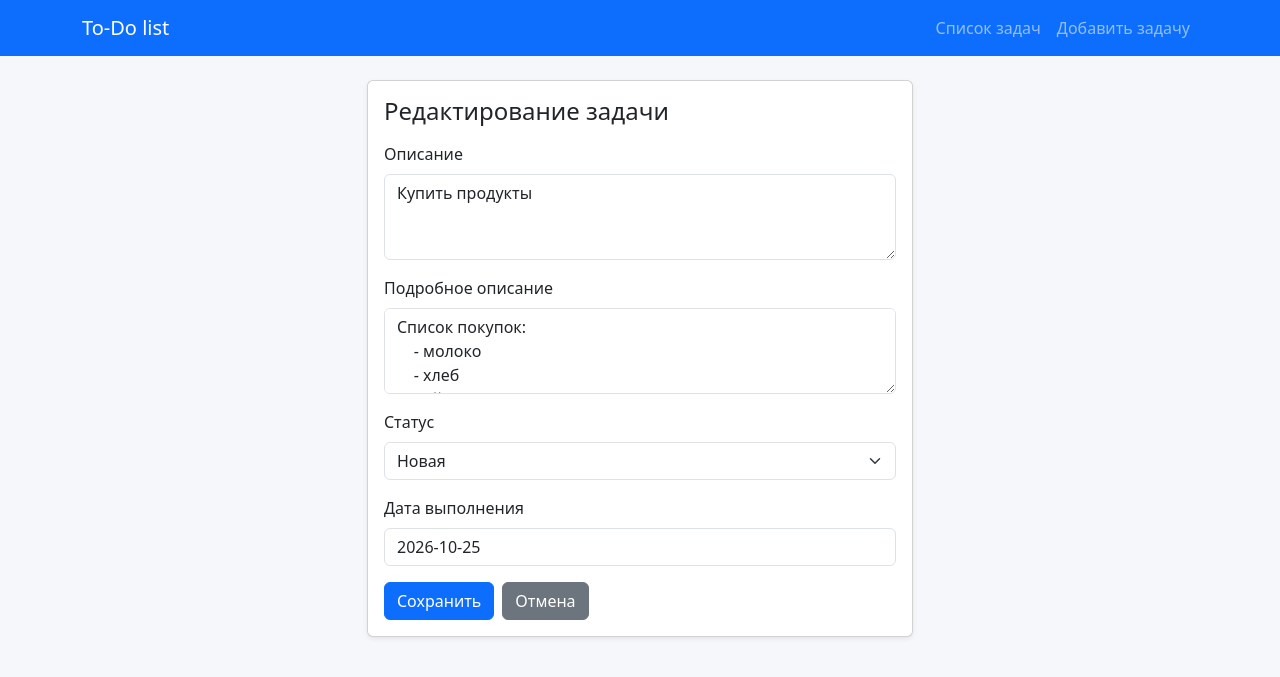
After one commit to akramkhal/ToDo_list, a Django app: page /task/1/update/ in a window 1280 px wide. The commit adds this page. Shown: the top 677 px of the page. Run offline with Django 5.2, Linux system fonts and the light colour scheme; data comes from the database, SQL or seed files in the repository.

Commit message:
Добавлено редактирование задачи через TaskForm

```diff
--- a/source/webapp/forms.py
+++ b/source/webapp/forms.py
@@ -5,8 +5,8 @@ from webapp.models import STATUS_CHOICES
 
 
 class TaskForm(forms.Form):
-    description = forms.CharField(max_length=3000, required=True, widget=widgets.Textarea(attrs={'class': 'form-control'}), label="Описание")
-    detailed_description = forms.CharField(max_length=3000, required=False, widget=widgets.Textarea(attrs={'class': 'form-control'}), label="Подробное описание")
+    description = forms.CharField(max_length=3000, required=True, widget=widgets.Textarea(attrs={'class': 'form-control', 'rows': 3}), label="Описание")
+    detailed_description = forms.CharField(max_length=3000, required=False, widget=widgets.Textarea(attrs={'class': 'form-control', 'rows': 3}), label="Подробное описание")
     status = forms.ChoiceField(choices = STATUS_CHOICES, initial=STATUS_CHOICES[0][0], widget=widgets.Select(attrs={'class': 'form-select'}), label="Статус")
     due_date = forms.DateField(required=False, input_formats=['%Y-%m-%d'],
                                widget=widgets.DateInput(format='%Y-%m-%d', attrs={'class': 'form-control', 'placeholder': 'YYYY-MM-DD'}), label="Дата выполнения")
--- a/source/webapp/static/css/style.css
+++ b/source/webapp/static/css/style.css
@@ -2,7 +2,6 @@ body {
     background-color: #f5f7fa;
 }
 
-/* показывает текст с переносами строк и отступами, как его ввели */
 .multiline-text {
     white-space: pre-wrap;
 }
--- a/source/webapp/templates/create_task.html
+++ b/source/webapp/templates/create_task.html
@@ -9,7 +9,6 @@
                 <div class="card-body">
                     <h1 class="h4 mb-3">Новая задача</h1>
                         {% include 'partial/task_form.html' with button_value='Добавить' %}
-
                 </div>
             </div>
         </div>
--- a/source/webapp/templates/task_view.html
+++ b/source/webapp/templates/task_view.html
@@ -12,6 +12,7 @@
     <div class="multiline-text mb-4">{{ task.detailed_description|default:"—" }}</div>
 
     <a href="{% url 'index' %}" class="btn btn-secondary">Назад к списку</a>
+    <a href="{% url 'task_update' task.pk %}" class="btn btn-success">Обновить</a>
     <form action="{% url 'task_delete' task.pk %}" method="post" class="d-inline">
         {% csrf_token %}
         <button type="submit" class="btn btn-outline-danger">Удалить</button>
--- /dev/null
+++ b/source/webapp/templates/update_task.html
@@ -0,0 +1,16 @@
+{% extends 'base.html' %}
+
+{% block title %}Редактирование задачи{% endblock %}
+
+{% block content %}
+    <div class="row justify-content-center">
+        <div class="col-md-8 col-lg-6">
+            <div class="card shadow-sm">
+                <div class="card-body">
+                    <h1 class="h4 mb-3">Редактирование задачи</h1>
+                        {% include 'partial/task_form.html' with button_value='Сохранить' %}
+                </div>
+            </div>
+        </div>
+    </div>
+{% endblock %}
--- a/source/webapp/urls.py
+++ b/source/webapp/urls.py
@@ -1,9 +1,10 @@
 from django.urls import path
-from webapp.views import index_view, task_view, task_create_view, task_delete_view
+from webapp.views import index_view, task_view, task_create_view, task_delete_view, task_update_view
 
 urlpatterns = [
     path('', index_view, name='index'),
     path('task/<int:pk>/', task_view, name='task_view'),
     path('tasks/add/', task_create_view, name='task_add'),
     path('task/<int:pk>/delete/', task_delete_view, name='task_delete'),
+    path('task/<int:pk>/update/', task_update_view, name='task_update'),
 ]
--- a/source/webapp/views.py
+++ b/source/webapp/views.py
@@ -33,6 +33,26 @@ def task_create_view(request):
         else:
             return render(request, 'create_task.html', {'form': form})
 
+
+def task_update_view(request, pk):
+    task = get_object_or_404(Task, pk=pk)
+    if request.method == 'GET':
+        form = TaskForm(initial={'description': task.description, 'detailed_description': task.detailed_description,
+                                 'status': task.status, 'due_date': task.due_date})
+        return render(request, 'update_task.html', {'task': task, 'form': form})
+    elif request.method == 'POST':
+        form = TaskForm(data=request.POST)
+        if form.is_valid():
+            task.description = form.cleaned_data.get('description')
+            task.detailed_description = form.cleaned_data.get('detailed_description')
+            task.status = form.cleaned_data.get('status')
+            task.due_date = form.cleaned_data.get('due_date')
+            task.save()
+            return redirect('task_view', pk=task.pk)
+        else:
+            return render(request, 'update_task.html', {'task': task,'form': form})
+
+
 def task_delete_view(request, pk):
     if request.method == 'POST':
         task = get_object_or_404(Task, pk=pk)
```
